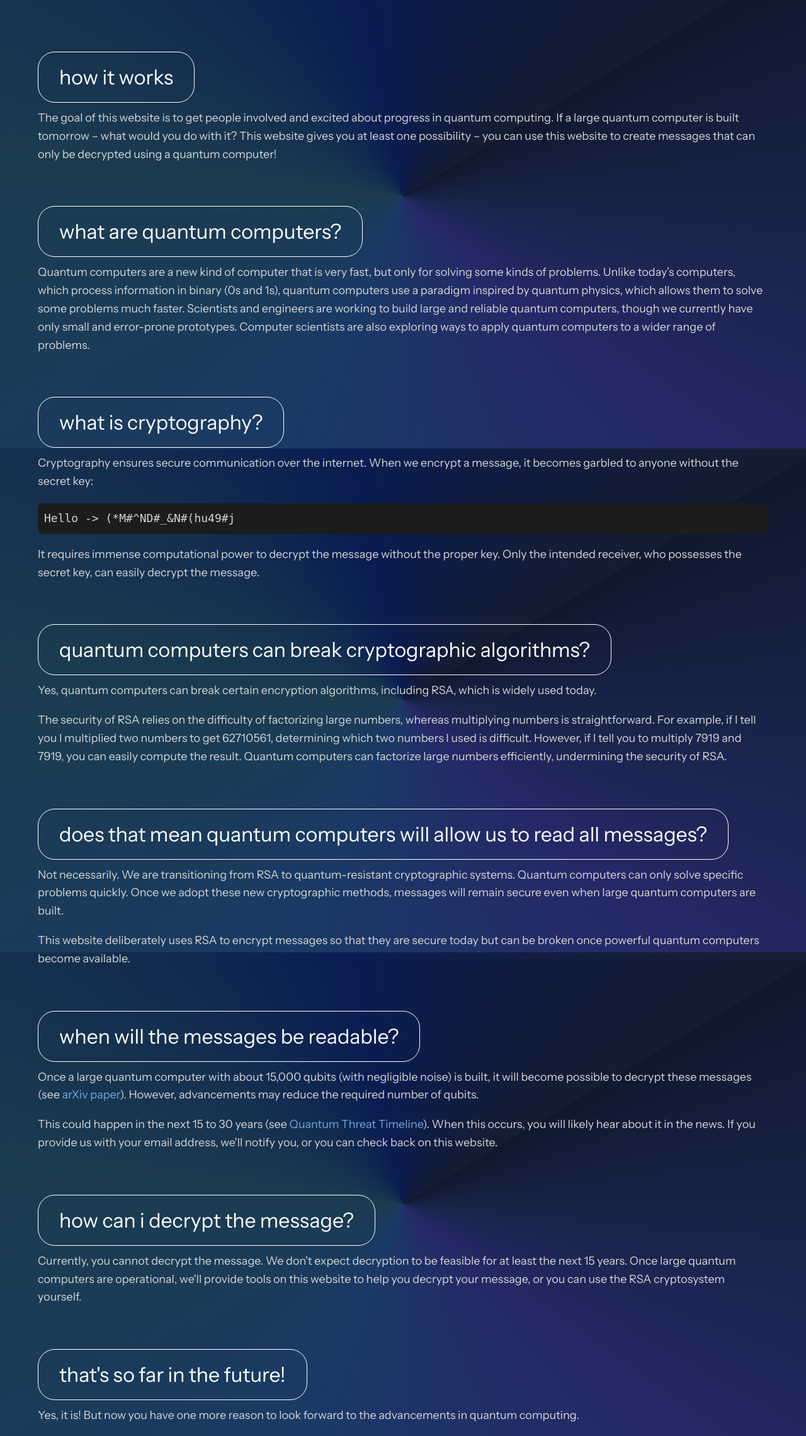
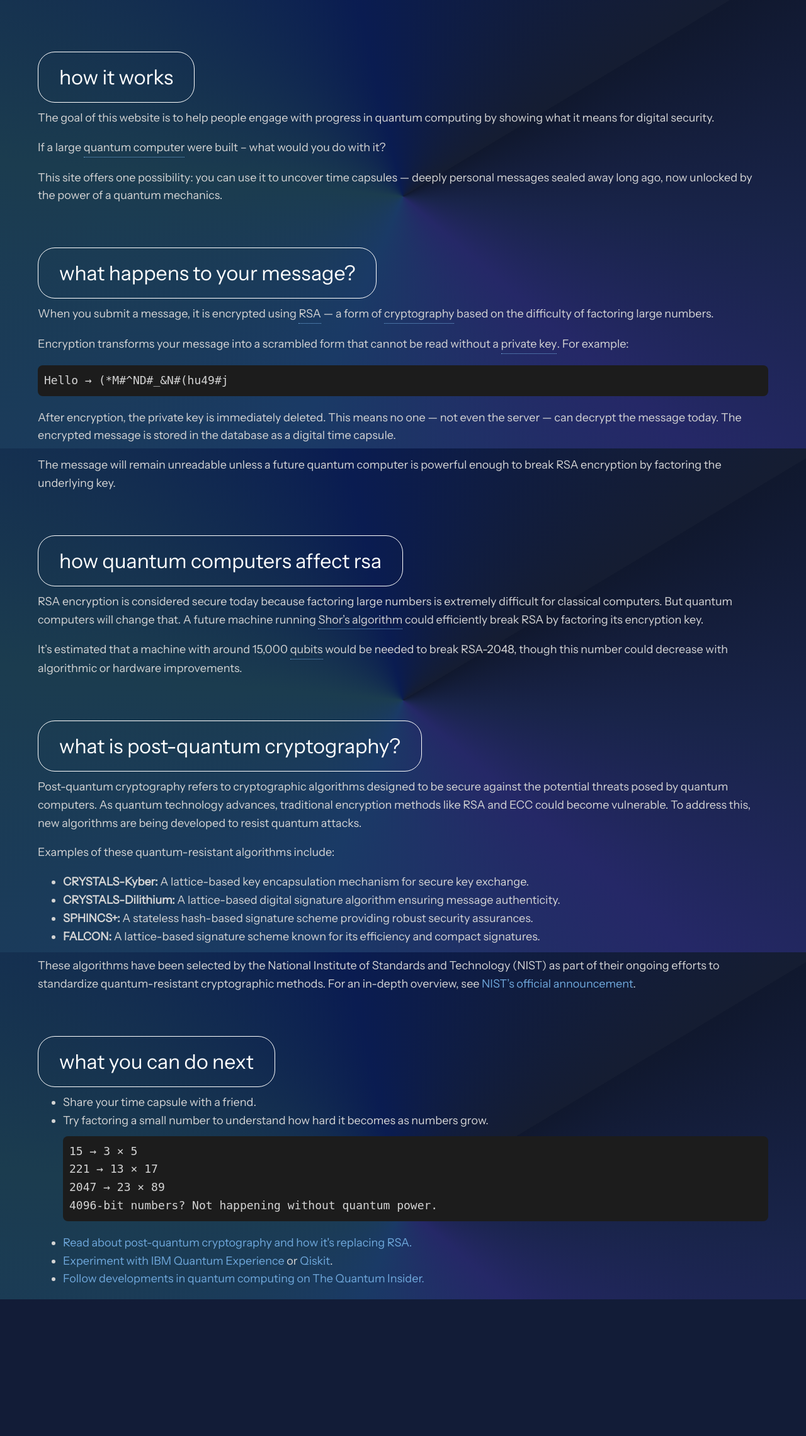
Before and after one commit to kasattack567/Quantum-Time-Capsule, a Flask app: page /explore_more in a window 1280 px wide. Shown: the part 88-2368 px from the top of the page at 63% size. After the commit the page ends 2151 px from the top, so only its background shows below. Run offline with Flask 3, Linux system fonts and the light colour scheme; parts of the project's set-up code (start-up, migrations or seed data) failed here and were passed over; some web fonts are replaced.

Commit message:
Merge branch 'main' of https://github.com/kasattack567/Quantum-Time-Capsule

```diff
--- a/templates/explore_more.html
+++ b/templates/explore_more.html
@@ -1,22 +1,16 @@
 <!DOCTYPE html>
 <html lang="en">
 <head>
-    <!-- Meta and Title -->
     <meta charset="UTF-8">
     <title>How It Works - Quantum Time Capsule</title>
     <meta name="viewport" content="width=device-width, initial-scale=1.0">
-
-    <!-- Google Fonts -->
     <link href="https://fonts.googleapis.com/css2?family=Instrument+Sans&family=Red+Hat+Mono&display=swap" rel="stylesheet">
 
-    <!-- Inline CSS -->
     <style>
-        /* Apply box-sizing globally to include padding and border in width and height calculations */
         *, *::before, *::after {
             box-sizing: border-box;
         }
 
-        /* Reset margins and paddings */
         html, body {
             margin: 0;
             padding: 0;
@@ -40,10 +34,9 @@
             background-attachment: fixed;
             color: #fff;
             font-family: 'Roboto', sans-serif;
-            padding-top: 100px; /* Adjust for fixed header */
+            padding-top: 100px;
         }
 
-        /* Header Bar Styling */
         .header-container {
             display: flex;
             justify-content: space-between;
@@ -53,7 +46,7 @@
             position: fixed;
             top: 0;
             left: 0;
-            right: 0; /* Ensure the header spans the full width */
+            right: 0;
             background-color: transparent;
             z-index: 1000;
         }
@@ -139,9 +132,9 @@
             text-align: left;
         }
 
-        .code-example, .code-block {
+        .code-block {
             color: #d4d4d4;
-            margin-top: 20px;
+            margin: 10px 0 20px 0;
             font: 400 1.125rem/1.6 'Red Hat Mono', monospace;
             background-color: #1c1c1c;
             padding: 10px;
@@ -158,12 +151,42 @@
         a:hover {
             text-decoration: underline;
         }
+
+        .tooltip {
+            position: relative;
+            display: inline-block;
+            border-bottom: 1px dotted #6fa8dc;
+            cursor: help;
+        }
+
+        .tooltip::after {
+            content: attr(data-tooltip);
+            position: absolute;
+            bottom: 125%;
+            left: 50%;
+            transform: translateX(-50%);
+            background-color: rgba(0, 0, 0, 0.85);
+            color: #fff;
+            padding: 10px;
+            border-radius: 6px;
+            white-space: pre-wrap;
+            opacity: 0;
+            pointer-events: none;
+            transition: opacity 0.3s;
+            width: 280px;
+            text-align: center;
+            font-size: 0.9rem;
+            z-index: 999;
+        }
+
+        .tooltip:hover::after {
+            opacity: 1;
+        }
     </style>
 </head>
 <body>
 
 <section class="quantum-section">
-    <!-- Navigation Bar -->
     <header class="header-container">
         <h1 class="brand-title">quantum time capsule</h1>
         <nav class="nav-menu">
@@ -175,73 +198,88 @@
     </header>
 
     <div class="content-wrapper">
-        <!-- First Section -->
         <h2 class="section-title">how it works</h2>
+
         <p class="section-description">
-            The goal of this website is to get people involved and excited about progress in quantum computing.
-            If a large quantum computer is built tomorrow – what would you do with it?
-            This website gives you at least one possibility – you can use this website to create messages that can only be decrypted using a quantum computer!
+            The goal of this website is to help people engage with progress in quantum computing by showing what it means for digital security.
+        </p>
+        <p class="section-description">
+            If a large <span class="tooltip" data-tooltip="Quantum computers are a new kind of computer that use quantum physics to solve certain problems much faster than classical ones.">quantum computer</span> were built – what would you do with it?
+        </p>
+        <p class="section-description">
+            This site offers one possibility: you can use it to uncover time capsules — deeply personal messages sealed away long ago, now unlocked by the power of a quantum mechanics.
         </p>
 
-        <!-- Second Section -->
-        <h2 class="section-title">what are quantum computers?</h2>
+
+        <h2 class="section-title">what happens to your message?</h2>
+
         <p class="section-description">
-            Quantum computers are a new kind of computer that is very fast, but only for solving some kinds of problems.
-            Unlike today’s computers, which process information in binary (0s and 1s), quantum computers use a paradigm inspired by quantum physics, which allows them to solve some problems much faster.
-            Scientists and engineers are working to build large and reliable quantum computers, though we currently have only small and error-prone prototypes.
-            Computer scientists are also exploring ways to apply quantum computers to a wider range of problems.
+            When you submit a message, it is encrypted using <span class="tooltip" data-tooltip="RSA is a public-key encryption algorithm that uses a pair of keys: a public key for encryption and a private key for decryption.">RSA</span> — a form of <span class="tooltip" data-tooltip="Cryptography ensures secure communication by converting readable data into an unreadable format that can only be reversed with a key.">cryptography</span> based on the difficulty of factoring large numbers.
+        </p>
+        <p class="section-description">
+            Encryption transforms your message into a scrambled form that cannot be read without a <span class="tooltip" data-tooltip="A private key is a secret cryptographic key used to decrypt data that was encrypted with the corresponding public key.">private key</span>. For example:
+        </p>
+        <div class="code-block">Hello → (*M#^ND#_&N#(hu49#j</div>
+        <p class="section-description">
+            After encryption, the private key is immediately deleted. This means no one — not even the server — can decrypt the message today. The encrypted message is stored in the database as a digital time capsule.
+        </p>
+        <p class="section-description">
+            The message will remain unreadable unless a future quantum computer is powerful enough to break RSA encryption by factoring the underlying key.
         </p>
 
-        <!-- Third Section -->
-        <h2 class="section-title">what is cryptography?</h2>
+
+        <h2 class="section-title">how quantum computers affect rsa</h2>
+
         <p class="section-description">
-            Cryptography ensures secure communication over the internet. When we encrypt a message, it becomes garbled to anyone without the secret key:
+            RSA encryption is considered secure today because factoring large numbers is extremely difficult for classical computers. But quantum computers will change that. A future machine running <span class="tooltip" data-tooltip="Shor’s algorithm is a quantum algorithm that efficiently factors large numbers, making RSA insecure once quantum computers are powerful enough.">Shor’s algorithm</span> could efficiently break RSA by factoring its encryption key.
         </p>
-        <p class="code-block">Hello -&gt; (*M#^ND#_&amp;N#(hu49#j</p>
         <p class="section-description">
-            It requires immense computational power to decrypt the message without the proper key. Only the intended receiver, who possesses the secret key, can easily decrypt the message.
+            It’s estimated that a machine with around 15,000 <span class="tooltip" data-tooltip="A qubit is the basic unit of quantum information, able to exist in multiple states simultaneously.">qubits</span> would be needed to break RSA-2048, though this number could decrease with algorithmic or hardware improvements.
         </p>
 
-        <!-- Fourth Section -->
-        <h2 class="section-title">quantum computers can break cryptographic algorithms?</h2>
+        <h2 class="section-title">what is post-quantum cryptography?</h2>
         <p class="section-description">
-            Yes, quantum computers can break certain encryption algorithms, including RSA, which is widely used today.
+            Post-quantum cryptography refers to cryptographic algorithms designed to be secure against the potential threats posed by quantum computers. As quantum technology advances, traditional encryption methods like RSA and ECC could become vulnerable. To address this, new algorithms are being developed to resist quantum attacks.
         </p>
         <p class="section-description">
-            The security of RSA relies on the difficulty of factorizing large numbers, whereas multiplying numbers is straightforward. For example, if I tell you I multiplied two numbers to get 62710561, determining which two numbers I used is difficult. However, if I tell you to multiply 7919 and 7919, you can easily compute the result.
-            Quantum computers can factorize large numbers efficiently, undermining the security of RSA.
+            Examples of these quantum-resistant algorithms include:
+        </p>
+        <ul class="section-description">
+            <li>
+                <strong>CRYSTALS-Kyber:</strong> A lattice-based key encapsulation mechanism for secure key exchange.
+            </li>
+            <li>
+                <strong>CRYSTALS-Dilithium:</strong> A lattice-based digital signature algorithm ensuring message authenticity.
+            </li>
+            <li>
+                <strong>SPHINCS+:</strong> A stateless hash-based signature scheme providing robust security assurances.
+            </li>
+            <li>
+                <strong>FALCON:</strong> A lattice-based signature scheme known for its efficiency and compact signatures.
+            </li>
+        </ul>
+        <p class="section-description">
+            These algorithms have been selected by the National Institute of Standards and Technology (NIST) as part of their ongoing efforts to standardize quantum-resistant cryptographic methods. For an in-depth overview, see <a href="https://www.nist.gov/news-events/news/2022/07/nist-announces-first-four-quantum-resistant-cryptographic-algorithms" target="_blank">NIST’s official announcement</a>.
         </p>
 
-        <!-- Fifth Section -->
-        <h2 class="section-title">does that mean quantum computers will allow us to read all messages?</h2>
-        <p class="section-description">
-            Not necessarily. We are transitioning from RSA to quantum-resistant cryptographic systems. Quantum computers can only solve specific problems quickly. Once we adopt these new cryptographic methods, messages will remain secure even when large quantum computers are built.
-        </p>
-        <p class="section-description">
-            This website deliberately uses RSA to encrypt messages so that they are secure today but can be broken once powerful quantum computers become available.
-        </p>
-
-        <!-- Sixth Section -->
-        <h2 class="section-title">when will the messages be readable?</h2>
-        <p class="section-description">
-            Once a large quantum computer with about 15,000 qubits (with negligible noise) is built, it will become possible to decrypt these messages (see <a href="https://arxiv.org/abs/1905.09749">arXiv paper</a>). However, advancements may reduce the required number of qubits.
-        </p>
-        <p class="section-description">
-            This could happen in the next 15 to 30 years (see <a href="https://globalriskinstitute.org/publication/quantum-threat-timeline/">Quantum Threat Timeline</a>). When this occurs, you will likely hear about it in the news. If you provide us with your email address, we'll notify you, or you can check back on this website.
-        </p>
-
-        <!-- Seventh Section -->
-        <h2 class="section-title">how can i decrypt the message?</h2>
-        <p class="section-description">
-            Currently, you cannot decrypt the message. We don't expect decryption to be feasible for at least the next 15 years. Once large quantum computers are operational, we'll provide tools on this website to help you decrypt your message, or you can use the RSA cryptosystem yourself.
-        </p>
-
-        <!-- Eighth Section -->
-        <h2 class="section-title">that's so far in the future!</h2>
-        <p class="section-description">
-            Yes, it is! But now you have one more reason to look forward to the advancements in quantum computing.
-        </p>
+        <h2 class="section-title">what you can do next</h2>
+        <ul class="section-description">
+            <li>Share your time capsule with a friend.</li>
+            <li>
+                Try factoring a small number to understand how hard it becomes as numbers grow.
+                <div class="code-block">
+                    15 → 3 × 5<br>
+                    221 → 13 × 17<br>
+                    2047 → 23 × 89<br>
+                    4096-bit numbers? Not happening without quantum power.
+                </div>
+            </li>
+            <li><a href="https://www.nist.gov/cybersecurity/what-post-quantum-cryptography" target="_blank">Read about post-quantum cryptography and how it's replacing RSA.</a></li>
+            <li><a href="https://quantum-computing.ibm.com/" target="_blank">Experiment with IBM Quantum Experience</a> or <a href="https://qiskit.org/" target="_blank">Qiskit</a>.</li>
+            <li><a href="https://thequantuminsider.com/" target="_blank">Follow developments in quantum computing on The Quantum Insider.</a></li>
+        </ul>
     </div>
 </section>
+
 </body>
 </html>
--- a/templates/index.html
+++ b/templates/index.html
@@ -251,13 +251,13 @@
             <!-- Message Form -->
             <form id="message-form" method="POST">
                 <label for="secretMessage" class="visually-hidden">Write your secret message</label>
-                <textarea id="secretMessage" name="message" class="message-input" placeholder="write your message here..." aria-label="Write your secret message" required>{{ message|default('') }}</textarea>
+                <textarea id="secretMessage" name="message" class="message-input" placeholder="write a message worth waiting 20 years for..." aria-label="Write your secret message" required>{{ message|default('') }}</textarea>
                 <div class="button-container">
                     <button type="submit" class="encrypt-button">encrypt</button>
                 </div>
             </form>
         </div>
-    </section>
+
 
     <!-- Matrix Loading Screen -->
     <div id="loading-screen" class="loading-screen">
```
Also changed, not shown: 1 other file.
